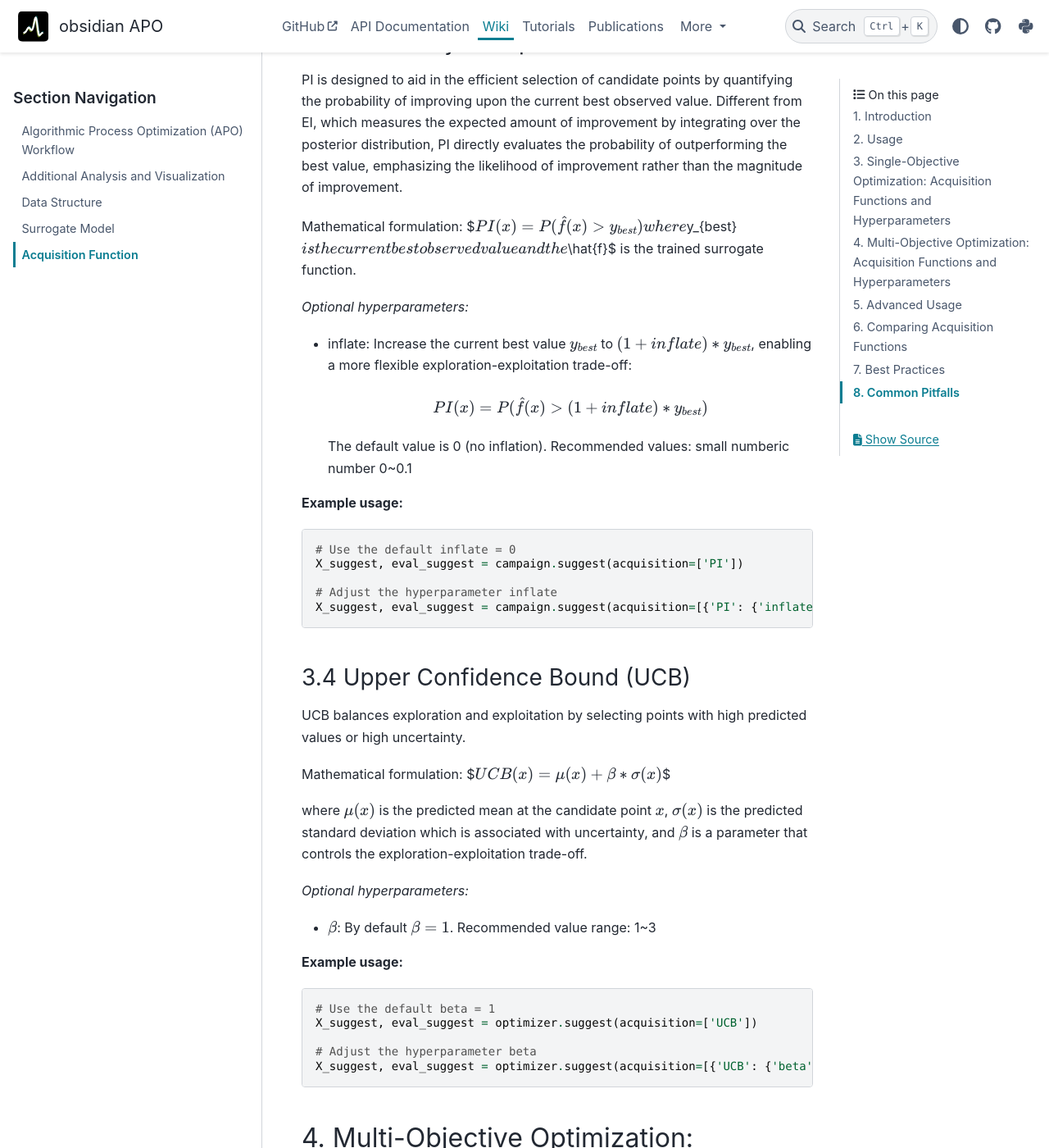
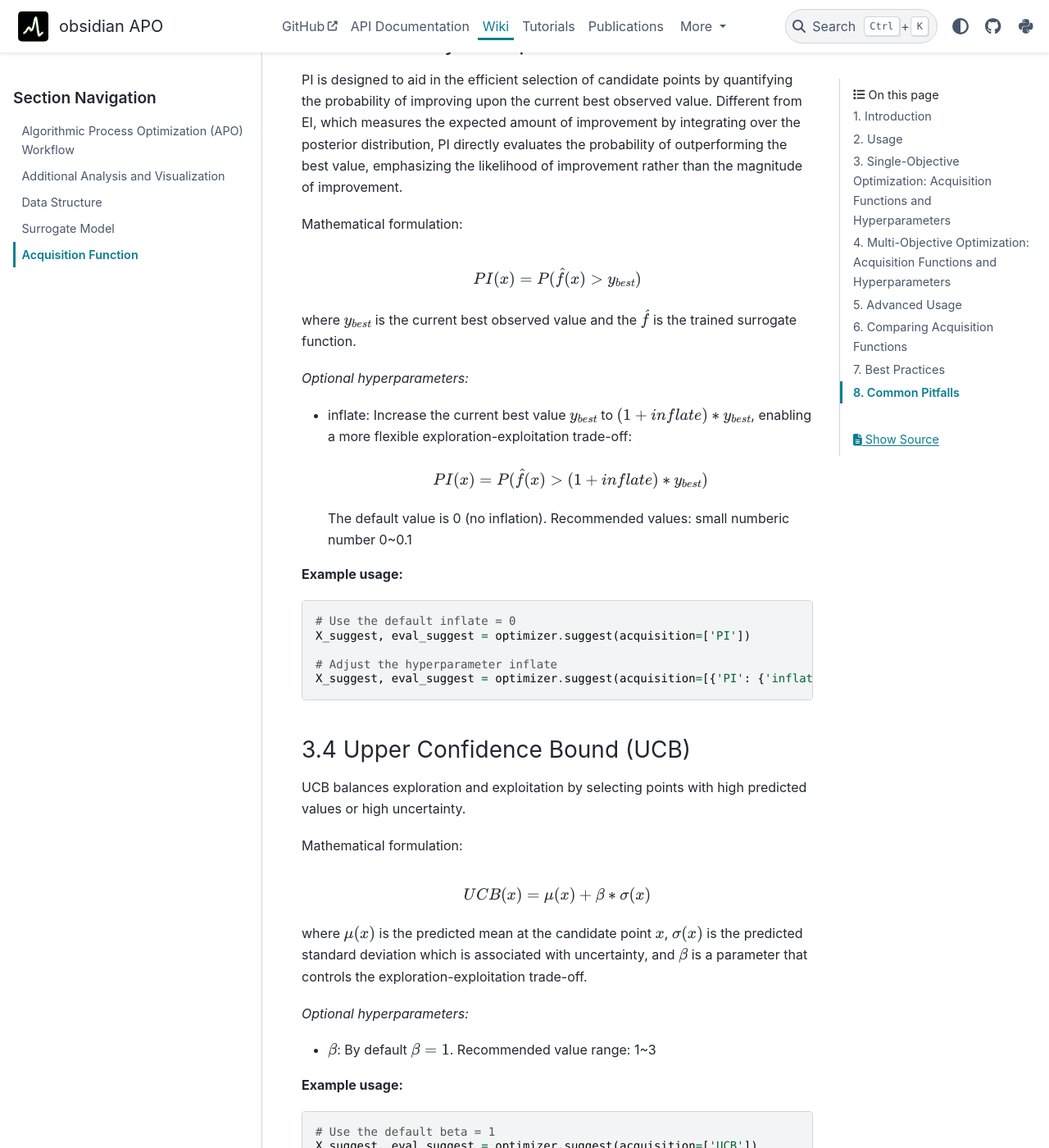
Before and after one commit to MSDLLCpapers/obsidian, a Sphinx documentation site: the page built from docs/wiki/5_AcquisitionFunction.md, in a window 1280 px wide and 1400 px high, scrolled down 3695 px. Shown: the whole window at 82% size. Built offline with Sphinx 7.4.7 and the PyData theme 0.15.4, drawn with Linux system fonts in a browser that asks for light colours.

Commit message:
minor formatting correction

````diff
--- a/docs/wiki/5_AcquisitionFunction.md
+++ b/docs/wiki/5_AcquisitionFunction.md
@@ -125,9 +125,9 @@ PI is designed to aid in the efficient selection of candidate points by quantify
 Different from EI, which measures the expected amount of improvement by integrating over the posterior distribution, PI directly evaluates the probability of outperforming the best value, emphasizing the likelihood of improvement rather than the magnitude of improvement.
 
 Mathematical formulation:
-$$
+\begin{equation*}
 PI(x) = P(\hat{f}(x) > y_{best})
-$$
+\end{equation*}
 where $y_{best}$ is the current best observed value and the $\hat{f}$ is the trained surrogate function.
 
 _Optional hyperparameters:_
@@ -142,10 +142,10 @@ _Optional hyperparameters:_
 **Example usage:**
 ```python
 # Use the default inflate = 0
-X_suggest, eval_suggest = campaign.suggest(acquisition=['PI'])
+X_suggest, eval_suggest = optimizer.suggest(acquisition=['PI'])
 
 # Adjust the hyperparameter inflate
-X_suggest, eval_suggest = campaign.suggest(acquisition=[{'PI': {'inflate': 0.05}}])
+X_suggest, eval_suggest = optimizer.suggest(acquisition=[{'PI': {'inflate': 0.05}}])
 ```
 
 ### 3.4 Upper Confidence Bound (UCB)
@@ -153,9 +153,9 @@ X_suggest, eval_suggest = campaign.suggest(acquisition=[{'PI': {'inflate': 0.05}
 UCB balances exploration and exploitation by selecting points with high predicted values or high uncertainty.
 
 Mathematical formulation:
-$$
+\begin{equation*}
 UCB(x) = \mu(x) + \beta * \sigma(x)
-$$
+\end{equation*}
 
 where $\mu(x)$ is the predicted mean at the candidate point $x$, $\sigma(x)$ is the predicted standard deviation which is associated with uncertainty, and $\beta$ is a parameter that controls the exploration-exploitation trade-off.
 
````
